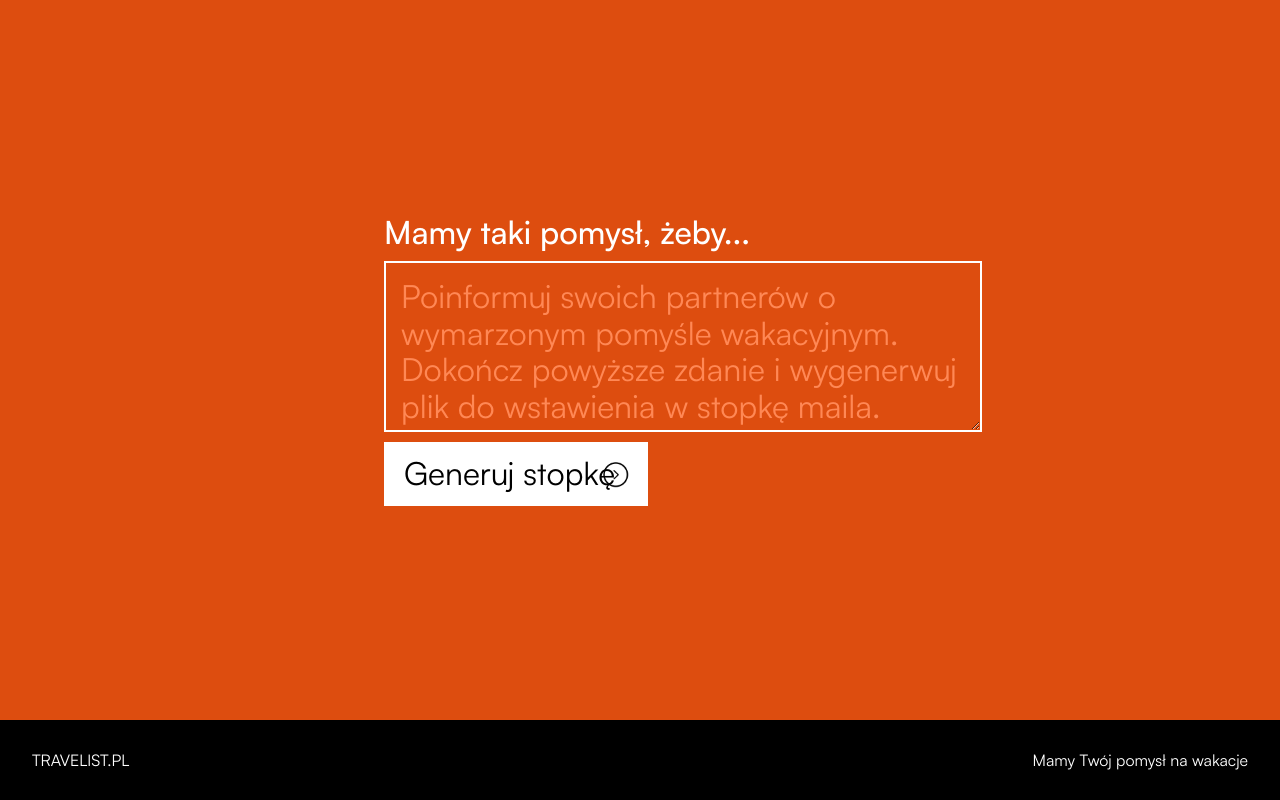
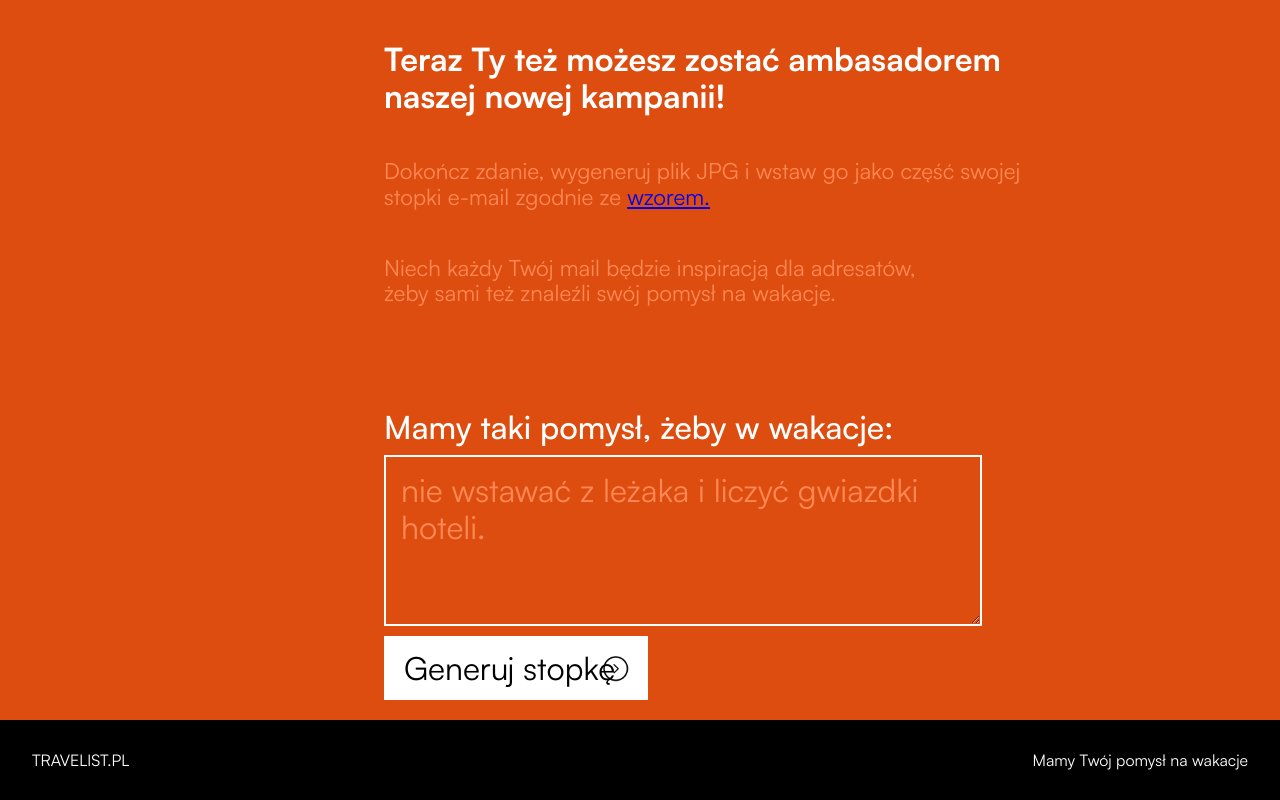
Before and after one commit to mgxmajewski/travelist-footer-generator, a Django app: page / in a window 1280 px wide. Run offline with Django 4.2, Linux system fonts and the light colour scheme.

Commit message:
Add introduction section to generator.

```diff
--- a/generator/forms.py
+++ b/generator/forms.py
@@ -2,9 +2,7 @@ from django import forms
 
 
 class IdeaForm(forms.Form):
-    user_idea = forms.CharField(label='Mamy taki pomysł, żeby...',
+    user_idea = forms.CharField(label='Mamy taki pomysł, żeby w wakacje',
                                 max_length=100,
                                 widget=forms.Textarea(
-                                    attrs={'placeholder': 'Poinformuj swoich partnerów o wymarzonym pomyśle wakacyjnym. '
-                                                          'Dokończ powyższe zdanie i wygenerwuj plik do wstawienia '
-                                                          'w stopkę maila.'}))
+                                    attrs={'placeholder': 'nie wstawać z leżaka i liczyć gwiazdki hoteli.'}))
--- a/generator/static/generator/style.css
+++ b/generator/static/generator/style.css
@@ -83,7 +83,7 @@ input[type=submit] {
     height: 64px;
     text-align: start;
     padding-left: 20px;
-    background-image:url('button.png');
+    background-image: url('button.png');
 }
 
 ::placeholder { /* Chrome, Firefox, Opera, Safari 10.1+ */
@@ -100,6 +100,19 @@ input[type=submit] {
 ::-ms-input-placeholder { /* Microsoft Edge */
     color: #ff8855;
 }
+
+.introduction {
+    display: grid;
+    grid-template-rows: repeat(3, auto);
+    padding-bottom: 5rem;
+}
+
+.introduction > p {
+    font-size: 1.4rem;
+    color: #ff8855;
+}
+
+
 
 .generator-form {
     display: grid;
--- a/generator/templates/generator/image.html
+++ b/generator/templates/generator/image.html
@@ -40,7 +40,7 @@
     .image-container__fixed-text {
         background: white;
         padding-bottom: 1vw;
-        width: 222px;
+        width: 420px;
         text-align: center;
         border: 2px black solid;
     }
@@ -64,7 +64,7 @@
 <div class="image-body">
     <div class="image-wrapper">
         <div class="image-container__fixed-text">
-            Mam taki pomysł,
+            Mam taki pomysł, żeby w wakacje
         </div>
         <div class="image-container__dynamic-text">
             <span>{{ phrase }}</span>
--- a/generator/templates/generator/index.html
+++ b/generator/templates/generator/index.html
@@ -10,6 +10,19 @@
 </head>
 <body>
 <div class="generator-container">
+    <section class="introduction">
+        <h1>Teraz Ty też możesz zostać ambasadorem </br>naszej nowej kampanii!</h1>
+        <p>Dokończ zdanie, wygeneruj plik JPG i wstaw go jako część swojej </br>stopki e-mail zgodnie ze
+            <a href="http://travelist.fmcgo.pl/static/generator/wzor.png"
+               target="_blank"
+               rel="noopener noreferrer"
+            >
+                wzorem.
+            </a>
+        </p>
+        <p>Niech każdy Twój mail będzie inspiracją dla adresatów, </br>żeby sami też znaleźli swój pomysł na
+            wakacje.</p>
+    </section>
     <form action="/download" method="post" class="generator-form">
         {% csrf_token %}
         {{ form }}
```
Also changed, not shown: generator/static/generator/wzor.png (added).
